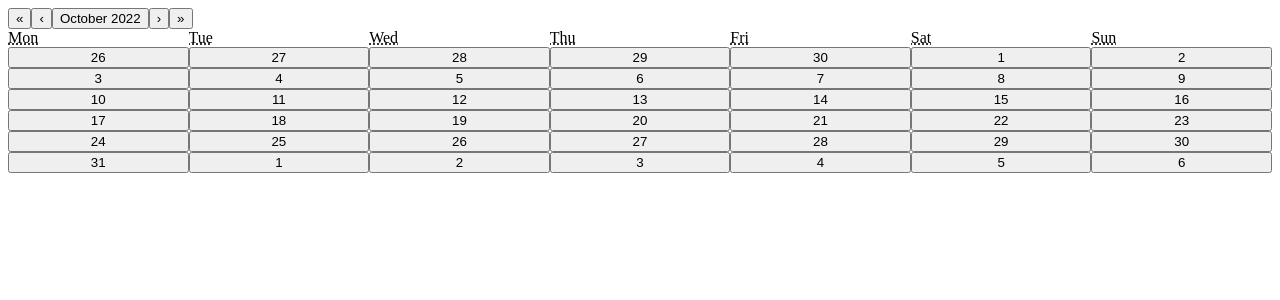
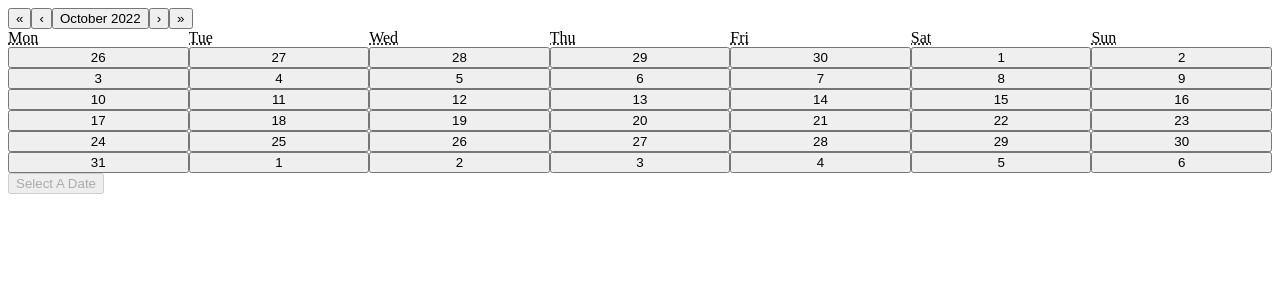
Before and after one commit to JMMFL/when-works, a React (Create React App) app: page / in a window 1280 px wide. Shown: the top 300 px of the page. Built offline with nearby package versions, Linux system fonts and the light colour scheme.

Commit message:
Created CalendarBtn

```diff
--- a/src/App.js
+++ b/src/App.js
@@ -1,5 +1,6 @@
 import { useState } from "react";
 import Calendar from "react-calendar";
+import CalendarBtn from "./components/CalendarBtn";
 import "./style.css";
 
 export default function App() {
@@ -23,9 +24,7 @@ export default function App() {
   return (
     <>
       <Calendar onClickDay={toggleDate} tileClassName={tileClassName} />
-      {dates.map((date, index) => (
-        <p key={index}>{date.toString()}</p>
-      ))}
+      <CalendarBtn dateCount={dates.length} onClick={(f) => f} />
     </>
   );
 }
--- /dev/null
+++ b/src/components/CalendarBtn.js
@@ -0,0 +1,9 @@
+export default function CalendarBtn({ dateCount, onClick }) {
+  const noDates = dateCount === 0;
+
+  return (
+    <button disabled={noDates} onClick={onClick}>
+      {noDates ? `Select A Date` : `${dateCount} Dates Selected`}
+    </button>
+  );
+}
```
